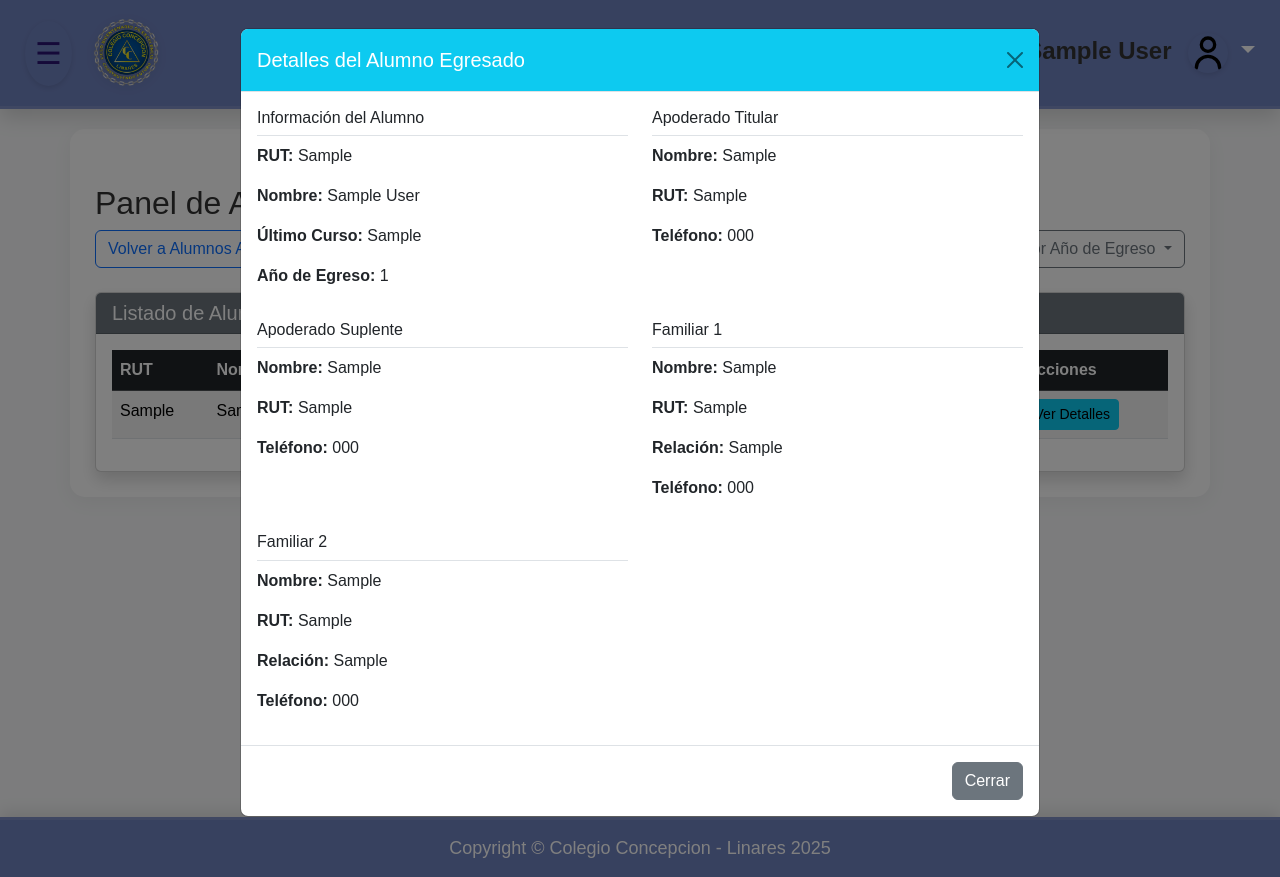
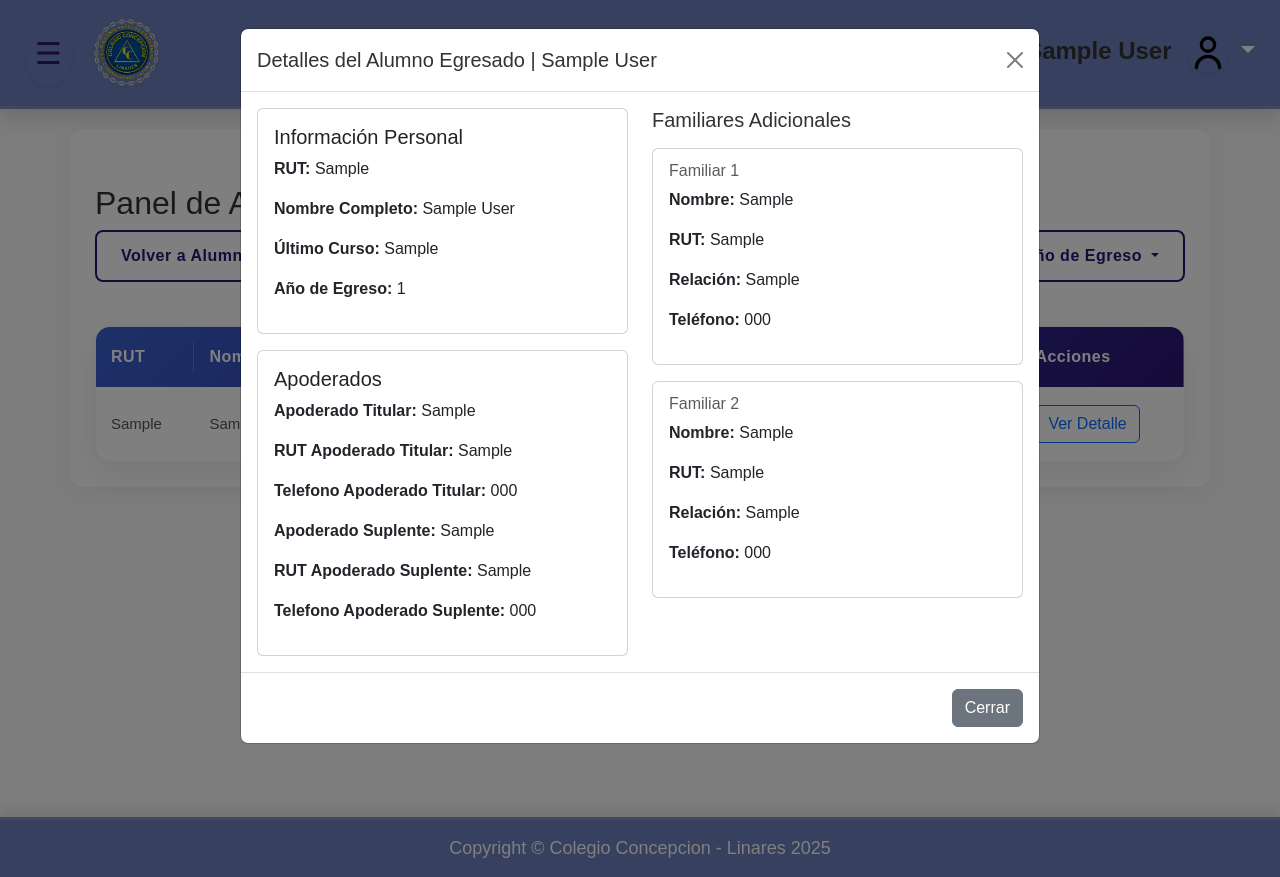
Before and after one commit to Nordic2025/Sistema_CCL, a Django app: page /Modulo_admin/alumnos-egresados/ in a window 1280 px wide, after a click on "Ver Detalle". Run offline with Django 4.2, Linux system fonts and the light colour scheme; a user stored in the database is signed in; tables that the repository leaves empty hold one stand-in row (values such as "Sample post"); some libraries are stand-ins or nearby versions.

Commit message:
Tabla egresados lista

```diff
--- a/Sistema_permisos/Modulo_admin/templates/alumnos_folder/estudiantes_folder/alumnos_egresados.html
+++ b/Sistema_permisos/Modulo_admin/templates/alumnos_folder/estudiantes_folder/alumnos_egresados.html
@@ -10,13 +10,13 @@
 
   <div class="row mb-4">
     <div class="col-md-6">
-      <a href="{% url 'Modulo_admin:alumnos' %}" class="btn btn-outline-primary">
+      <a href="{% url 'Modulo_admin:alumnos' %}" class="btn btn_general">
         <i class="fas fa-arrow-left"></i> Volver a Alumnos Activos
       </a>
     </div>
     <div class="col-md-6 text-end">
       <div class="btn-group">
-        <button type="button" class="btn btn-outline-secondary dropdown-toggle" data-bs-toggle="dropdown" aria-expanded="false">
+        <button type="button" class="btn btn_general dropdown-toggle" data-bs-toggle="dropdown" aria-expanded="false">
           Filtrar por Año de Egreso
         </button>
         <ul class="dropdown-menu dropdown-menu-end">
@@ -30,14 +30,26 @@
     </div>
   </div>
 
-  <div class="card shadow">
-    <div class="card-header bg-secondary text-white">
-      <h5 class="mb-0">Listado de Alumnos Egresados</h5>
+  <!-- Indicador de filtro activo -->
+  {% if año_filtro %}
+  <div class="row mb-4">
+    <div class="col-md-12">
+      <div class="alert alert-info">
+        <h5 class="alert-heading">Filtro activo:</h5>
+        <p class="mb-0">Mostrando egresados del año: <strong>{{ año_filtro }}</strong></p>
+        <a href="{% url 'Modulo_admin:alumnos_egresados' %}" class="btn btn-sm btn-outline-secondary mt-2">
+          <i class="fas fa-times"></i> Limpiar filtro
+        </a>
       </div>
-    <div class="card-body">
-      <div class="table-responsive">
-        <table class="table table-striped table-hover">
-          <thead class="table-dark">
+    </div>
+  </div>
+  {% endif %}
+
+  <div class="row">
+    <div class="col-md-12">
+      <div class="tabla_global">
+        <table class="tabla_ancha">
+          <thead class="thead_custom">
             <tr>
               <th>RUT</th>
               <th>Nombre</th>
@@ -48,7 +60,7 @@
               <th>Acciones</th>
             </tr>
           </thead>
-          <tbody>
+          <tbody class="tbody_custom">
             {% for egresado in egresados %}
             <tr>
               <td>{{ egresado.rut }}</td>
@@ -58,8 +70,8 @@
               <td>{{ egresado.apoderado_titular }}</td>
               <td>{{ egresado.telefono_apoderadoT }}</td>
               <td>
-                <button type="button" class="btn btn-sm btn-info" data-bs-toggle="modal" data-bs-target="#detalleEgresadoModal{{ egresado.id }}">
-                  <i class="fas fa-eye"></i> Ver Detalles
+                <button type="button" class="btn btn_primary btn-outline-primary" data-bs-toggle="modal" data-bs-target="#detalleEgresadoModal{{ egresado.id }}">
+                  Ver Detalle
                 </button>
               </td>
             </tr>
@@ -68,62 +80,72 @@
             <div class="modal fade" id="detalleEgresadoModal{{ egresado.id }}" tabindex="-1" aria-labelledby="detalleEgresadoModalLabel{{ egresado.id }}" aria-hidden="true">
               <div class="modal-dialog modal-lg">
                 <div class="modal-content">
-                  <div class="modal-header bg-info text-white">
-                    <h5 class="modal-title" id="detalleEgresadoModalLabel{{ egresado.id }}">Detalles del Alumno Egresado</h5>
+                  <div class="modal-header">
+                    <h5 class="modal-title" id="detalleEgresadoModalLabel{{ egresado.id }}">Detalles del Alumno Egresado | {{ egresado.nombre }}</h5>
                     <button type="button" class="btn-close" data-bs-dismiss="modal" aria-label="Close"></button>
                   </div>
                   <div class="modal-body">
                     <div class="row">
                       <div class="col-md-6">
-                        <h6 class="border-bottom pb-2">Información del Alumno</h6>
+                        <div class="card mb-3">
+                          <div class="card-body">
+                            <h5 class="card-title">Información Personal</h5>
                             <p><strong>RUT:</strong> {{ egresado.rut }}</p>
-                        <p><strong>Nombre:</strong> {{ egresado.nombre }}</p>
+                            <p><strong>Nombre Completo:</strong> {{ egresado.nombre }}</p>
                             <p><strong>Último Curso:</strong> {{ egresado.ultimo_curso }}</p>
                             <p><strong>Año de Egreso:</strong> {{ egresado.año_egreso }}</p>
                           </div>
-                      <div class="col-md-6">
-                        <h6 class="border-bottom pb-2">Apoderado Titular</h6>
-                        <p><strong>Nombre:</strong> {{ egresado.apoderado_titular }}</p>
-                        <p><strong>RUT:</strong> {{ egresado.rut_apoderadoT }}</p>
-                        <p><strong>Teléfono:</strong> {{ egresado.telefono_apoderadoT }}</p>
+                        </div>
+
+                        <div class="card">
+                          <div class="card-body">
+                            <h5 class="card-title">Apoderados</h5>
+                            <p><strong>Apoderado Titular:</strong> {{ egresado.apoderado_titular }}</p>
+                            <p><strong>RUT Apoderado Titular:</strong> {{ egresado.rut_apoderadoT|default:"No registrado" }}</p>
+                            <p><strong>Telefono Apoderado Titular:</strong> {{ egresado.telefono_apoderadoT|default:"No registrado" }}</p>
+                            <p><strong>Apoderado Suplente:</strong> {{ egresado.apoderado_suplente|default:"No registrado" }}</p>
+                            <p><strong>RUT Apoderado Suplente:</strong> {{ egresado.rut_apoderadoS|default:"No registrado" }}</p>
+                            <p><strong>Telefono Apoderado Suplente:</strong> {{ egresado.telefono_apoderadoS|default:"No registrado" }}</p>
+                          </div>
                         </div>
                       </div>
 
-                    <div class="row mt-3">
                       <div class="col-md-6">
-                        <h6 class="border-bottom pb-2">Apoderado Suplente</h6>
-                        {% if egresado.apoderado_suplente %}
-                          <p><strong>Nombre:</strong> {{ egresado.apoderado_suplente }}</p>
-                          <p><strong>RUT:</strong> {{ egresado.rut_apoderadoS }}</p>
-                          <p><strong>Teléfono:</strong> {{ egresado.telefono_apoderadoS }}</p>
+                        <h5 class="card-title mb-3">Familiares Adicionales</h5>
+
+                        {% if egresado.familiar_1 %}
+                        <div class="card mb-3">
+                          <div class="card-body">
+                            <h6 class="card-subtitle mb-2 text-muted">Familiar 1</h6>
+                            <p><strong>Nombre:</strong> {{ egresado.familiar_1 }}</p>
+                            <p><strong>RUT:</strong> {{ egresado.rut_familiar_1|default:"No registrado" }}</p>
+                            <p><strong>Relación:</strong> {{ egresado.familiar_1_relacion|default:"No especificada" }}</p>
+                            <p><strong>Teléfono:</strong> {{ egresado.familiar_1_telefono|default:"No registrado" }}</p>
+                          </div>
+                        </div>
                         {% else %}
-                          <p class="text-muted">No registrado</p>
+                        <div class="alert alert-secondary mb-3">
+                          <p class="mb-0">No hay información del Familiar 1</p>
+                        </div>
                         {% endif %}
+
+                        {% if egresado.familiar_2 %}
+                        <div class="card">
+                          <div class="card-body">
+                            <h6 class="card-subtitle mb-2 text-muted">Familiar 2</h6>
+                            <p><strong>Nombre:</strong> {{ egresado.familiar_2 }}</p>
+                            <p><strong>RUT:</strong> {{ egresado.rut_familiar_2|default:"No registrado" }}</p>
+                            <p><strong>Relación:</strong> {{ egresado.familiar_2_relacion|default:"No especificada" }}</p>
+                            <p><strong>Teléfono:</strong> {{ egresado.familiar_2_telefono|default:"No registrado" }}</p>
                           </div>
-                      <div class="col-md-6">
-                        <h6 class="border-bottom pb-2">Familiar 1</h6>
-                        {% if egresado.familiar_1 %}
-                          <p><strong>Nombre:</strong> {{ egresado.familiar_1 }}</p>
-                          <p><strong>RUT:</strong> {{ egresado.rut_familiar_1 }}</p>
-                          <p><strong>Relación:</strong> {{ egresado.familiar_1_relacion }}</p>
-                          <p><strong>Teléfono:</strong> {{ egresado.familiar_1_telefono }}</p>
+                        </div>
                         {% else %}
-                          <p class="text-muted">No registrado</p>
+                        <div class="alert alert-secondary">
+                          <p class="mb-0">No hay información del Familiar 2</p>
+                        </div>
                         {% endif %}
                       </div>
                     </div>
-
-                    {% if egresado.familiar_2 %}
-                    <div class="row mt-3">
-                      <div class="col-md-6">
-                        <h6 class="border-bottom pb-2">Familiar 2</h6>
-                        <p><strong>Nombre:</strong> {{ egresado.familiar_2 }}</p>
-                        <p><strong>RUT:</strong> {{ egresado.rut_familiar_2 }}</p>
-                        <p><strong>Relación:</strong> {{ egresado.familiar_2_relacion }}</p>
-                        <p><strong>Teléfono:</strong> {{ egresado.familiar_2_telefono }}</p>
-                      </div>
-                    </div>
-                    {% endif %}
                   </div>
                   <div class="modal-footer">
                     <button type="button" class="btn btn-secondary" data-bs-dismiss="modal">Cerrar</button>
@@ -141,5 +163,4 @@
       </div>
     </div>
   </div>
-</div>
 {% endblock %}
--- a/Sistema_permisos/Modulo_admin/views.py
+++ b/Sistema_permisos/Modulo_admin/views.py
@@ -904,17 +904,30 @@ def promocion_anual_view(request):
 
 
 @login_required(login_url='Modulo_admin:login_admin')
-@staff_required
 def alumnos_egresados_view(request):
     """Vista para mostrar la lista de alumnos egresados."""
-    egresados = AlumnoEgresado.objects.all()
+    # Obtener el año de filtro si existe
+    año_filtro = request.GET.get('año')
 
-    # Agrupar por año de egreso
+    # Filtrar los egresados según el año seleccionado
+    if año_filtro:
+        try:
+            año_filtro = int(año_filtro)
+            egresados = AlumnoEgresado.objects.filter(año_egreso=año_filtro)
+        except ValueError:
+            # Si el año no es un número válido, mostrar todos
+            egresados = AlumnoEgresado.objects.all()
+    else:
+        # Si no hay filtro, mostrar todos
+        egresados = AlumnoEgresado.objects.all()
+
+    # Obtener todos los años de egreso disponibles para el filtro
     años_egreso = AlumnoEgresado.objects.values_list('año_egreso', flat=True).distinct().order_by('-año_egreso')
 
     context = {
         'egresados': egresados,
-        'años_egreso': años_egreso
+        'años_egreso': años_egreso,
+        'año_filtro': año_filtro
     }
 
     return render(request, 'alumnos_folder/estudiantes_folder/alumnos_egresados.html', context)
```
Lines whose indentation alone changed are shown as unchanged.
